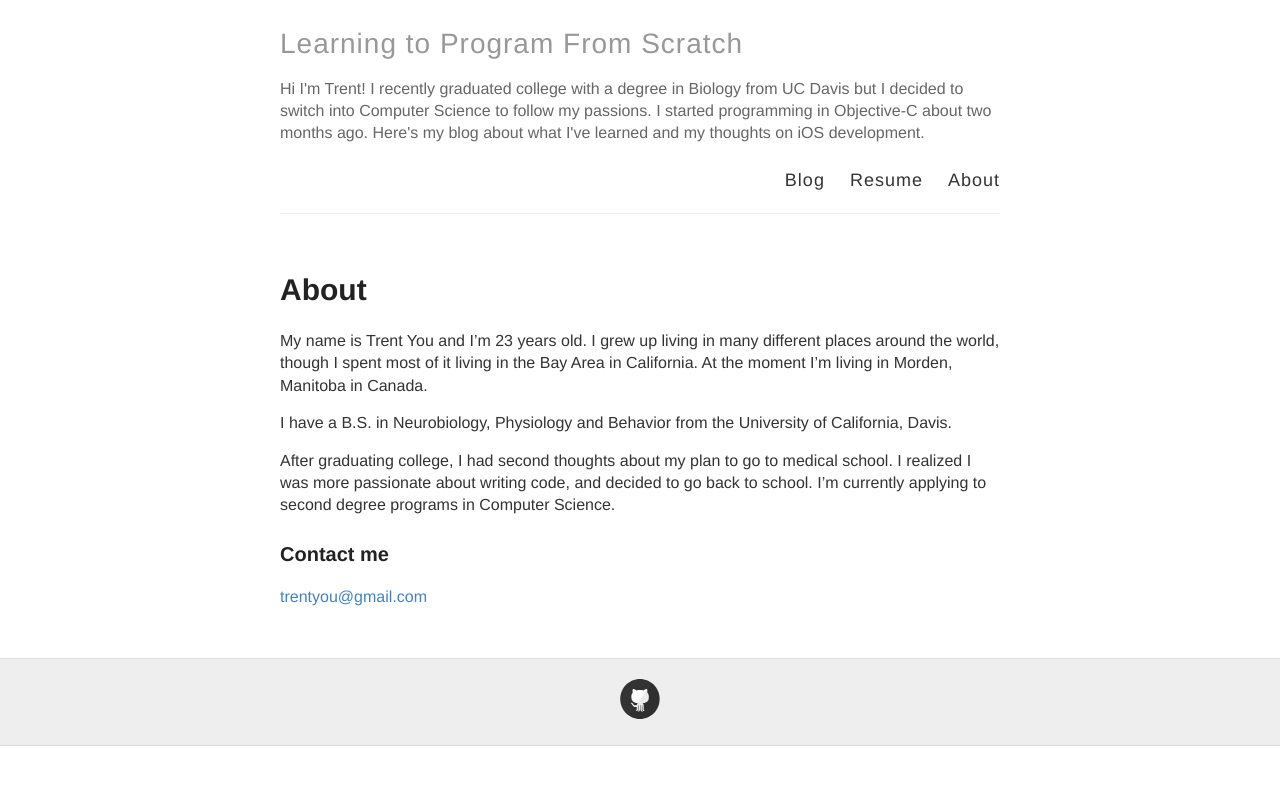
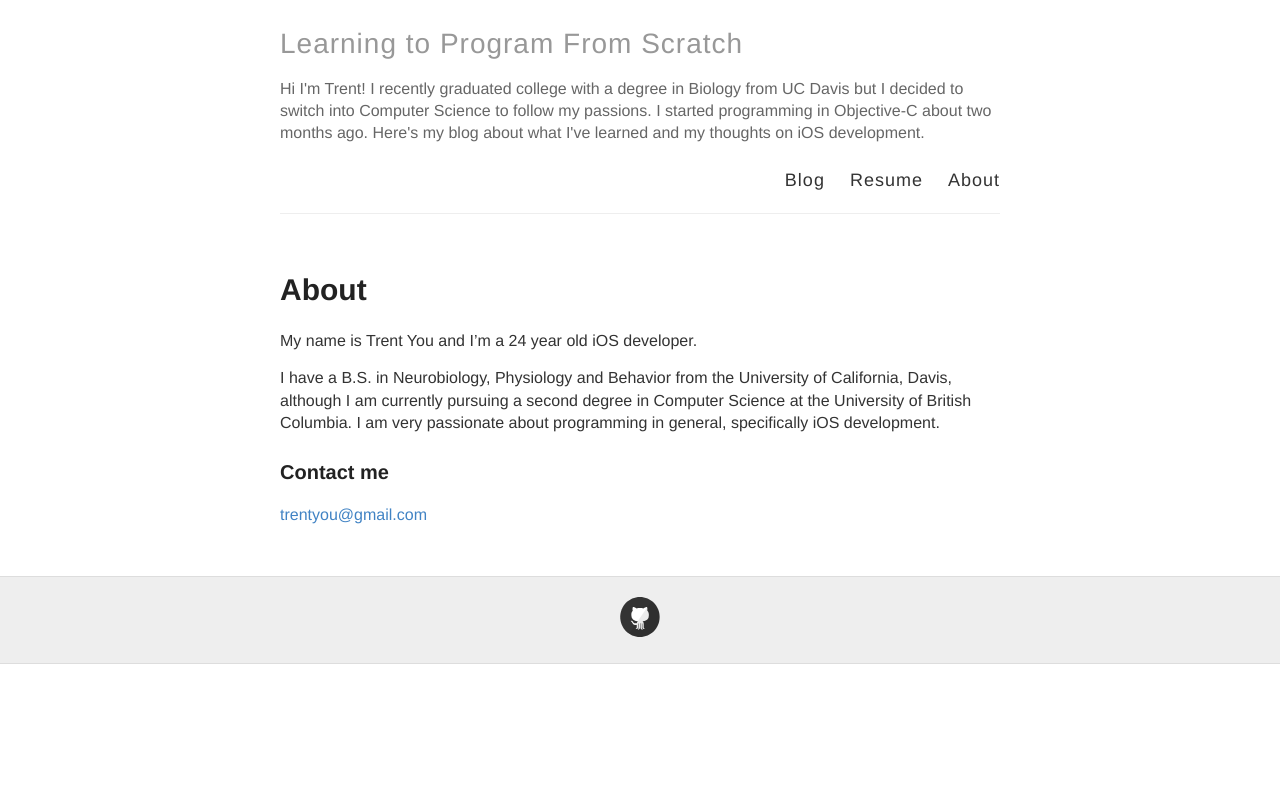
Before and after one commit to trentyou/trentyou.github.io, a Jekyll site: the page built from about.md, in a window 1280 px wide. Shown: the top 785 px of the page. Built offline with Jekyll 4.4.1, drawn with Linux system fonts in a browser that asks for light colours.

Commit message:
Updated about.md

```diff
--- a/about.md
+++ b/about.md
@@ -5,11 +5,11 @@ permalink: /about/
 published: true
 ---
 
-My name is Trent You and I'm 23 years old. I grew up living in many different places around the world, though I spent most of it living in the Bay Area in California. At the moment I'm living in Morden, Manitoba in Canada.
 
-I have a B.S. in Neurobiology, Physiology and Behavior from the University of California, Davis.
+My name is Trent You and I'm a 24 year old iOS developer.
 
-After graduating college, I had second thoughts about my plan to go to medical school. I realized I was more passionate about writing code, and decided to go back to school. I'm currently applying to second degree programs in Computer Science.
+I have a B.S. in Neurobiology, Physiology and Behavior from the University of California, Davis, although I am currently pursuing a second degree in Computer Science at the University of British Columbia. I am very passionate about programming in general, specifically iOS development.
+
 
 ### Contact me
 
```
